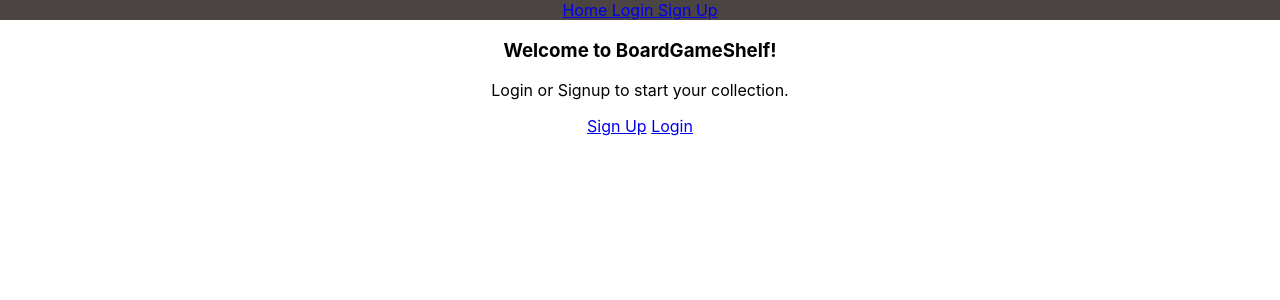
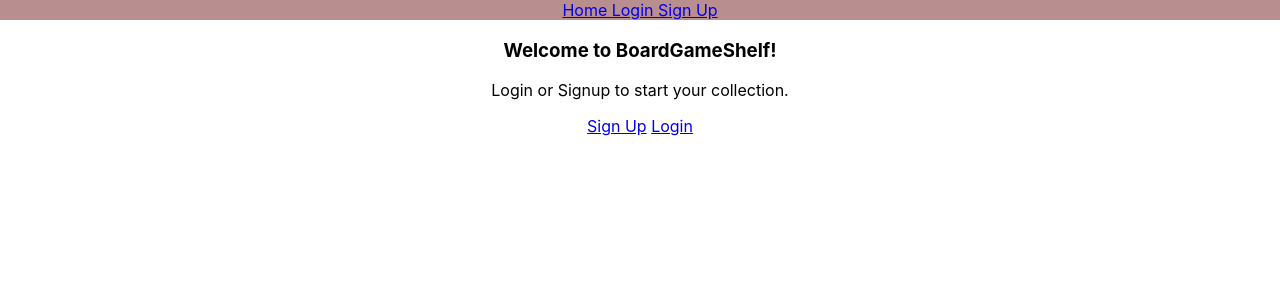
Before and after one commit to GoldenPavilion/react-redux-boardgames, a React (Create React App) app in the folder bg-frontend/: page / in a window 1280 px wide. Shown: the top 300 px of the page. Built offline with nearby package versions, Linux system fonts and the light colour scheme; no server answers.

Commit message:
adjust color of navbar for visibility

```diff
--- a/bg-frontend/src/App.css
+++ b/bg-frontend/src/App.css
@@ -38,6 +38,5 @@
 }
 
 .nav-bar {
-  background-color: rgb(76, 67, 67);
-  color: white;
+  background-color: rgb(184, 142, 142);
 }
```
